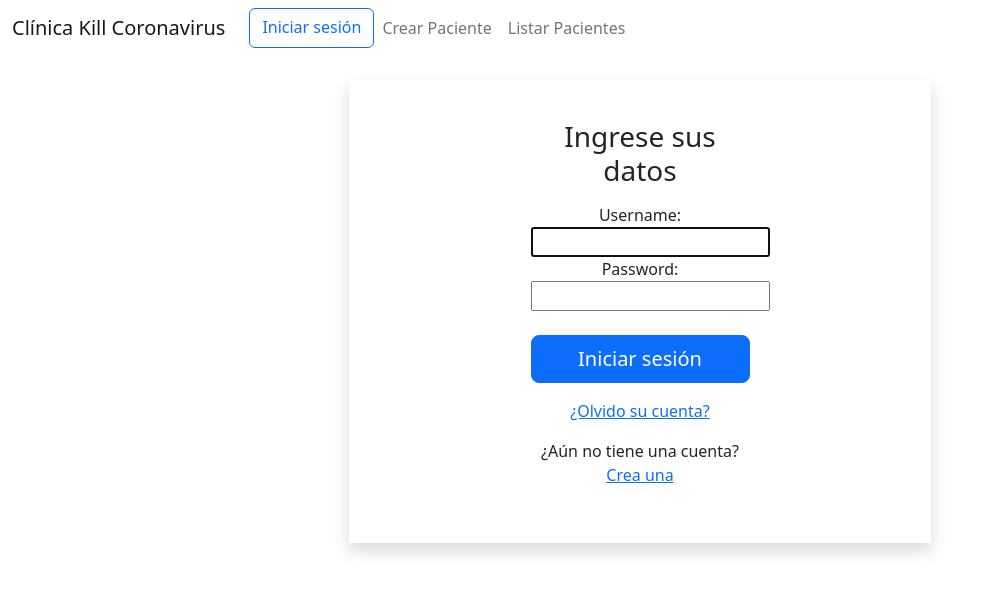
After one commit to Patricio-Espinoza-Rojas/taller-de-desarrollo-de-aplicaciones, a Django app: page /account/login/ in a window 1280 px wide. The commit adds this page. Shown: the top 594 px of the page, without its empty margins (0-985 px from the left). Run offline with Django 4.2, Linux system fonts and the light colour scheme.

Commit message:
creacion de login

```diff
--- a/clinicaApp/templates/clinicaweb.html
+++ b/clinicaApp/templates/clinicaweb.html
@@ -5,48 +5,102 @@
 <!--[if gt IE 8]>      <html class="no-js"> <!--<![endif]-->
 <html>
   <head>
-        <meta charset="utf-8">
-        <meta http-equiv="X-UA-Compatible" content="IE=edge">
+    <meta charset="utf-8" />
+    <meta http-equiv="X-UA-Compatible" content="IE=edge" />
     <title>Clinica Kill Coronavirus</title>
-        <meta name="description" content="">
-        <meta name="viewport" content="width=device-width, initial-scale=1">
+    <meta name="description" content="" />
+    <meta name="viewport" content="width=device-width, initial-scale=1" />
     <!--href con link de boostrap-->
-        <link rel="stylesheet" href="https://cdn.jsdelivr.net/npm/bootstrap@5.2.3/dist/css/bootstrap.min.css">
-        <script type="text/javascript" src="https://cdn.jsdelivr.net/npm/bootstrap@5.2.3/dist/js/bootstrap.min.js"></script>
-        <link rel="stylesheet" href="https://cdnjs.cloudflare.com/ajax/libs/font-awesome/6.4.2/css/all.min.css" integrity="sha512-z3gLpd7yknf1YoNbCzqRKc4qyor8gaKU1qmn+CShxbuBusANI9QpRohGBreCFkKxLhei6S9CQXFEbbKuqLg0DA==" crossorigin="anonymous" referrerpolicy="no-referrer" />
+    <link
+      rel="stylesheet"
+      href="https://cdn.jsdelivr.net/npm/bootstrap@5.2.3/dist/css/bootstrap.min.css"
+    />
+    <script
+      type="text/javascript"
+      src="https://cdn.jsdelivr.net/npm/bootstrap@5.2.3/dist/js/bootstrap.min.js"
+    ></script>
+    <link
+      rel="stylesheet"
+      href="https://cdnjs.cloudflare.com/ajax/libs/font-awesome/6.4.2/css/all.min.css"
+      integrity="sha512-z3gLpd7yknf1YoNbCzqRKc4qyor8gaKU1qmn+CShxbuBusANI9QpRohGBreCFkKxLhei6S9CQXFEbbKuqLg0DA=="
+      crossorigin="anonymous"
+      referrerpolicy="no-referrer"
+    />
   </head>
   <body>
     <nav class="navbar navbar-expand-lg bg-body-tertiary">
       <div class="container-fluid">
         <a class="navbar-brand" href="#">Clínica Kill Coronavirus</a>
-              <button class="navbar-toggler" type="button" data-bs-toggle="collapse" data-bs-target="#navbarNav" aria-controls="navbarNav" aria-expanded="false" aria-label="Toggle navigation">
+        <button
+          class="navbar-toggler"
+          type="button"
+          data-bs-toggle="collapse"
+          data-bs-target="#navbarNav"
+          aria-controls="navbarNav"
+          aria-expanded="false"
+          aria-label="Toggle navigation"
+        >
           <span class="navbar-toggler-icon"></span>
         </button>
         <div class="collapse navbar-collapse" id="navbarNav">
           <ul class="navbar-nav">
+            {% comment %}
             <li class="nav-item">
               <a class="nav-link" href="{% url 'clinica' %}">Inicio</a>
             </li>
+            {% endcomment %} {% comment %} inicio de seseion {% endcomment %}
+            <form
+              class="d-flex"
+              role="search"
+              action="{% url 'inicioSesion' %}"
+              method="get"
+            ></form>
+            {% if user.is_authenticated %}
+            <a
+              class="btn btn-outline-primary ms-2"
+              href="{% url 'logout' %}"
+              role="button"
+              >Cerrar sesión</a
+            >
+            {% else %}
+            <a
+              class="btn btn-outline-primary ms-2"
+              href="{% url 'login' %}"
+              role="button"
+              >Iniciar sesión</a
+            >
+            {% endif %}
 
             <li class="nav-item">
-                    <a class="nav-link" href="{% url 'crearPaciente' %}">Crear Paciente</a>
+              <a class="nav-link" href="{% url 'crearPaciente' %}"
+                >Crear Paciente</a
+              >
             </li>
-                  {% comment %} <li class="nav-item">
-                    <a class="nav-link" href="{% url 'eliminarPaciente' %}">Eliminar Paciente</a>
-                  </li>  {% endcomment %}
+            {% comment %}
             <li class="nav-item">
-                    <a class="nav-link" href="{% url 'listarPaciente' %}">Listar Pacientes</a>
+              <a class="nav-link" href="{% url 'eliminarPaciente' %}"
+                >Eliminar Paciente</a
+              >
             </li>
-                  {% comment %} <li class="nav-item">
-                    <a class="nav-link" href="{% url 'actualizarPaciente' %}">Actualizar Pacientes</a>
-                  </li>              {% endcomment %}
+            {% endcomment %}
+            <li class="nav-item">
+              <a class="nav-link" href="{% url 'listarPaciente' %}"
+                >Listar Pacientes</a
+              >
+            </li>
+            {% comment %}
+            <li class="nav-item">
+              <a class="nav-link" href="{% url 'actualizarPaciente' %}"
+                >Actualizar Pacientes</a
+              >
+            </li>
+            {% endcomment %}
           </ul>
         </div>
       </div>
     </nav>
-        {% comment %} <script src="" async defer></script> {% endcomment %}
-         {% block content %}
-
-         {% endblock%}
+    {% comment %}
+    <script src="" async defer></script>
+    {% endcomment %} {% block content %} {% endblock%}
   </body>
 </html>
--- /dev/null
+++ b/clinicaApp/templates/login.html
@@ -0,0 +1,5 @@
+{% extends 'clinicaweb.html' %} {% block content %}
+<h1 class="text-center">Iniciar sesión</h1>
+{% if messages %} {% for message in messages %}
+<div class="alert alert-success">{{message}}</div>
+{% endfor %} {% endif %} {% endblock %}
--- a/clinicaApp/urls.py
+++ b/clinicaApp/urls.py
@@ -13,6 +13,7 @@ urlpatterns = [
     path('pacientes/eliminar/<int:id>', views.eliminar, name='eliminar'),
     path('pacientes/detalle/<int:id>', views.detalle, name='detalle'),
     path('pacientes/editar', views.editar, name='editar'),
+    path('inicio sesion', views.inicioSesion, name='inicioSesion')
 
 
 ]
--- a/clinicaApp/views.py
+++ b/clinicaApp/views.py
@@ -6,6 +6,9 @@ from django.contrib import messages
 # Create your views here.
 def clinicaKill(request):
     return render(request,"clinicaweb.html")
+
+def inicioSesion(request):
+    return render(request, "login.html")
 
 def about(request):
     return HttpResponse('About')
--- a/mysite/urls.py
+++ b/mysite/urls.py
@@ -20,5 +20,6 @@ from django.urls import path, include
 
 urlpatterns = [
     path('admin/', admin.site.urls),
+    path('account/', include('django.contrib.auth.urls')),
     path('', include('clinicaApp.urls'))
 ]
--- /dev/null
+++ b/templates/registration/login.html
@@ -0,0 +1,28 @@
+{% extends 'clinicaweb.html' %} {% block content %}
+<div class="container-xxl bd-gutter mt-3 my-md-4 bd-layout">
+  <main class="container">
+    <div class="row g-5">
+      <div class="col-md-3"></div>
+
+      <div class="col-md-6 shadow">
+        <div class="w-50 mx-auto text-center p-4 m-3">
+          <form method="post" action="{% url 'login' %}">
+            {% csrf_token %}
+            <h1 class="h3 mb-3 fw-normal">Ingrese sus datos</h1>
+            {{ form }}
+            <button class="w-100 btn btn-lg btn-primary mt-4" type="submit">
+              Iniciar sesión
+            </button>
+          </form>
+          <p class="mt-3">
+            <a href="{% url 'password_reset' %}">¿Olvido su cuenta?</a>
+          </p>
+          <p class="mt-3">¿Aún no tiene una cuenta? <a href="">Crea una</a></p>
+        </div>
+      </div>
+
+      <div class="col-md-3"></div>
+    </div>
+  </main>
+</div>
+{% endblock %}
```
Also changed, not shown: mysite/settings.py (+6 -1 lines). Lines whose indentation alone changed are shown as unchanged.
